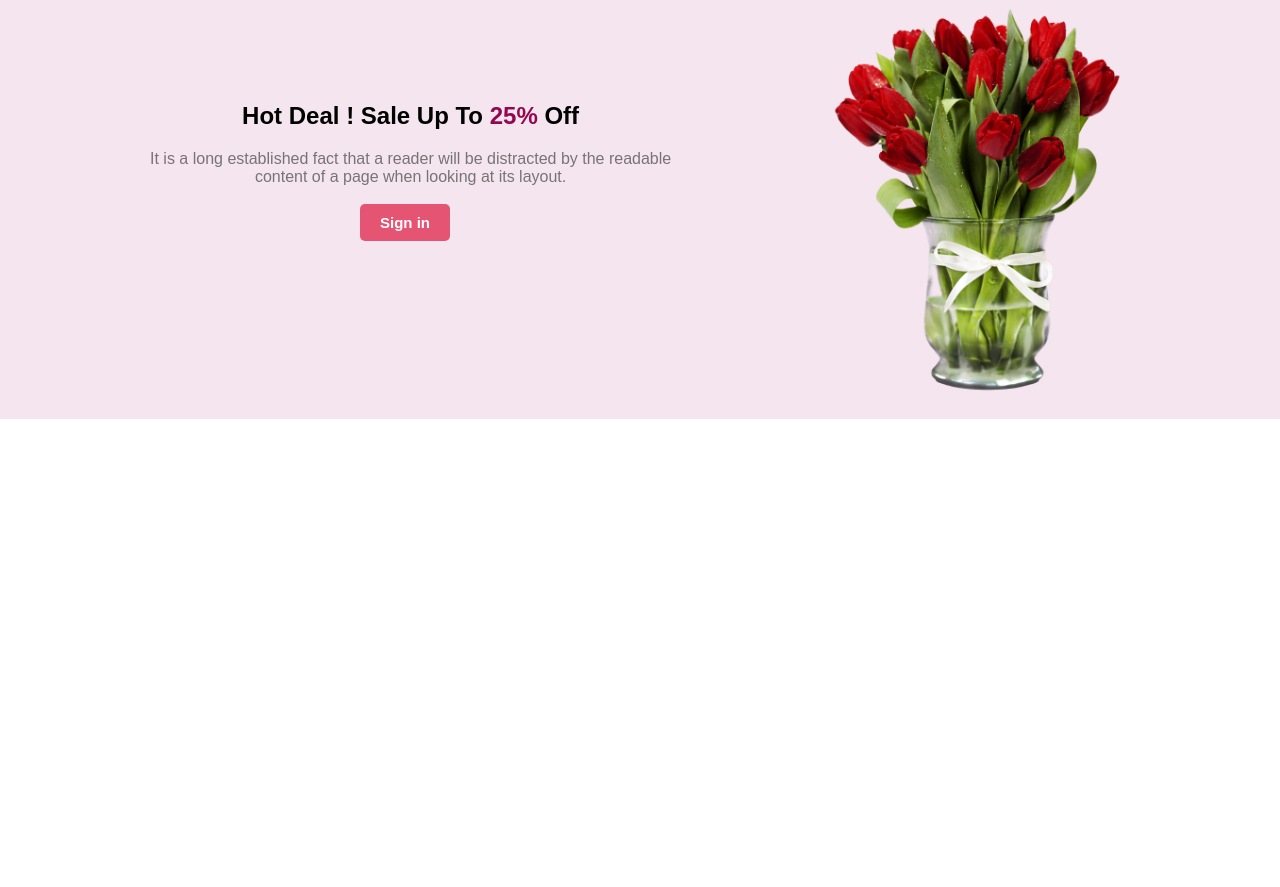
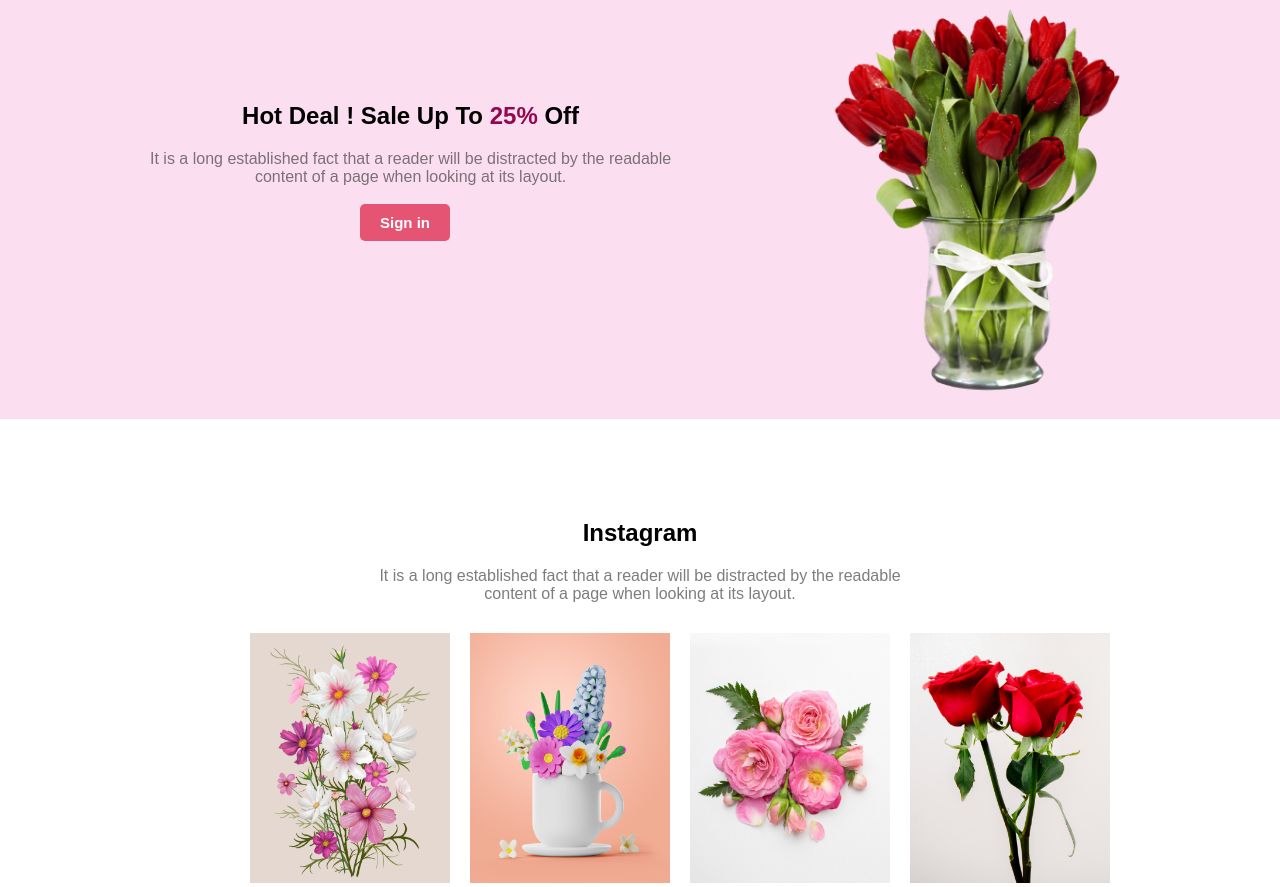
Before and after one commit to Mohosina24/Beautiful-flowers-web, a plain HTML site: page index.html in a window 1280 px wide. Shown: the part 1393-2280 px from the top of the page. Before the commit the page ends 1812 px from the top, so only its background shows below. Drawn offline with Linux system fonts and the light colour scheme.

Commit message:
added photos section

```diff
--- a/css/style.css
+++ b/css/style.css
@@ -149,7 +149,7 @@ text-align: center;
     padding-bottom:20px;
     justify-content: space-between;
     margin-top: 130px;
-    background-color: #f5e5ef;
+    background-color: #fbdff0;
 }
 .title3{
     text-align: center;
@@ -176,3 +176,42 @@ text-align: center;
     margin-top:60px;
 
 }
+/* photos section style  */
+.text4{
+    text-align: center;
+}
+h2{
+    margin-bottom: 20px;
+}
+.photo-description{
+    margin-bottom: 30px;
+    color: rgba(39, 39, 39, 0.60);
+}
+.photos{
+    margin-top: 100px;
+
+}
+.photo-list{
+    display: flex;
+    margin-left: 250px;
+}
+.image1{
+    width: 200px;
+    height: 250px;
+    margin-right:20px ;
+}
+.image2{
+    width: 200px;
+    height: 250px;
+    margin-right:20px ;
+}
+.image3{
+    width: 200px;
+    height: 250px;
+    margin-right:20px ;
+}
+.image4{
+    width: 200px;
+    height: 250px;
+    margin-right:20px ;
+}
--- a/index.html
+++ b/index.html
@@ -95,6 +95,37 @@
 
 
 <!-- offer section end -->
+<!-- photos section start -->
+
+<section class="photos">
+ <div class="text4">
+    <h2 class="title-4">Instagram</h2>
+    <p class="photo-description">
+        It is a long established fact that a reader will be distracted by the readable <br> content of a page when looking at its layout.
+    </p>
+ </div>
+ <div class="photo-list">
+
+  <div ><img src="Flower Asset/cosmos.png" alt=""class="image1"></div>
+  <div class="image2"><img src="Flower Asset/Rectangle 5.png" alt=""class="image2"></div>
+  <div class="image3"><img src="Flower Asset/Flower 01.png" alt=""class="image3"></div>
+  <div class="image4"><img src="Flower Asset/rose.png" alt=""class="image4"></div>
+
+
+ </div>
+
+
+
+</section>
+
+
+
+
+
+<!-- photos section end -->
+
+
+
     </main>
     <footer>
 
```
